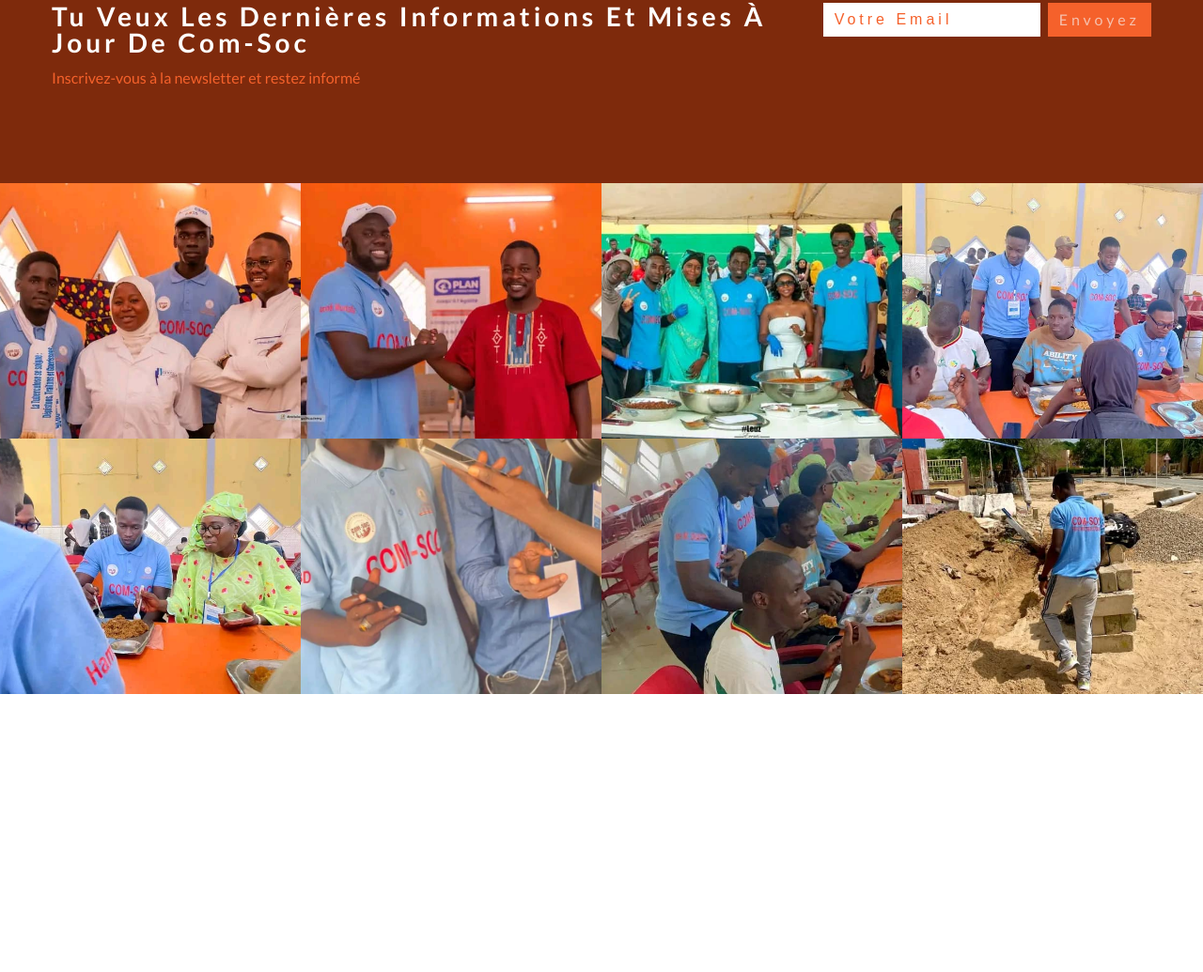
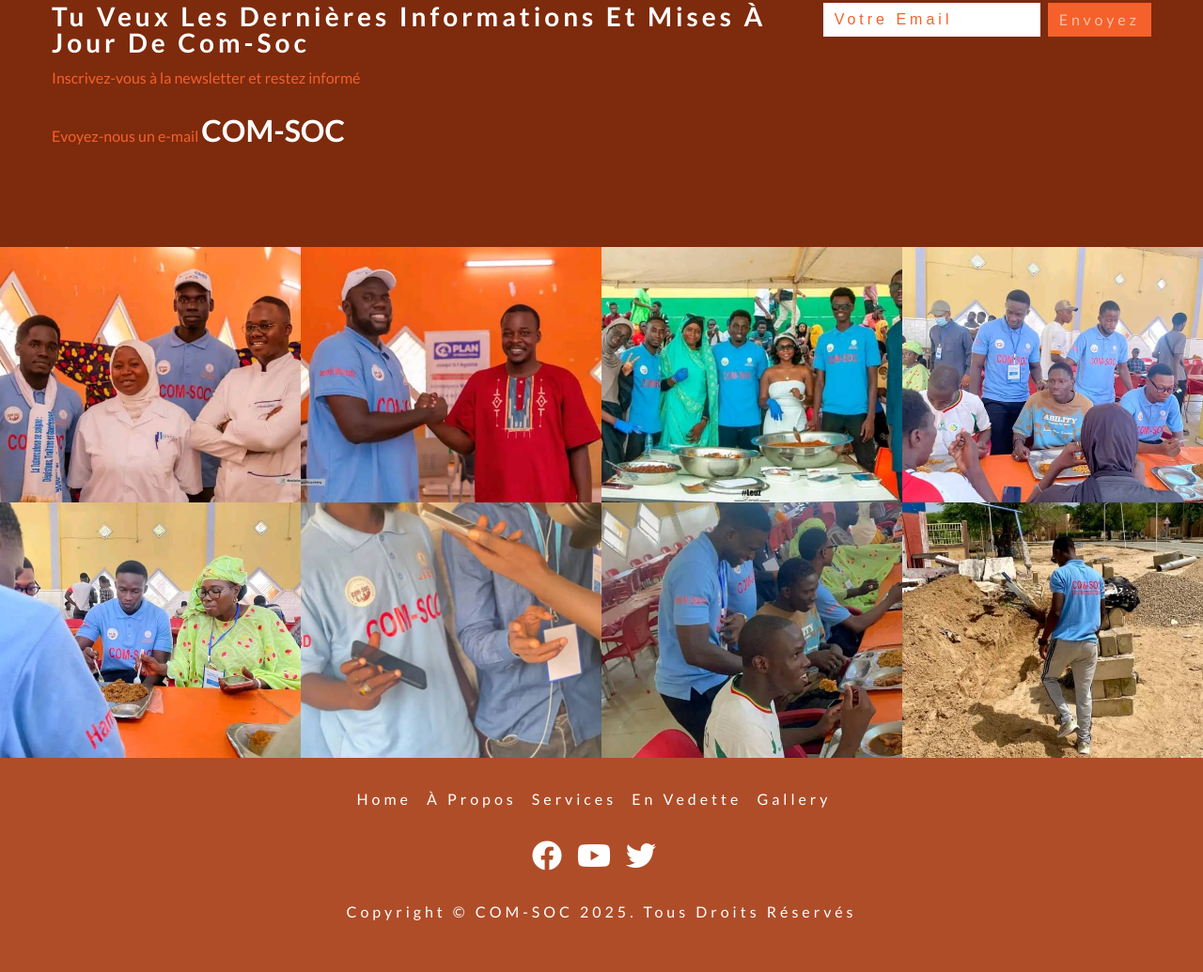
Before and after one commit to Mouha78-svg/COM-SOC, a plain HTML site: page index.html in a window 1280 px wide. Shown: the part 2737-3772 px from the top of the page at 94% size. Before the commit the page ends 3476 px from the top, so only its background shows below. Drawn offline with Linux system fonts and the light colour scheme.

Commit message:
update site com-soc

```diff
--- a/css/style.css
+++ b/css/style.css
@@ -255,6 +255,7 @@ About
     align-self: center;
   }
 }
+
 .about-photo {
   max-width: 40vw;
 }
@@ -528,3 +529,53 @@ Gallery
 Footer
 ===============
 */
+
+.footer {
+  background-color: var(--clr-primary-2);
+  text-align: center;
+  padding: 2rem;
+}
+.footer-links,
+.footer-icons {
+  display: flex;
+  justify-content: center;
+  flex-wrap: wrap;
+  margin-bottom: 1.5rem;
+}
+.footer-link {
+  color: var(--clr-white);
+  text-transform: capitalize;
+  font-size: 1rem;
+  margin-right: 1rem;
+  letter-spacing: var(--spacing);
+  transition: var(--transition);
+}
+.footer-link:hover {
+  color: var(--clr-primary-1);
+  background-color: var(--clr-white);
+  padding: 3px;
+  border-radius: 5px;
+}
+.footer-icon {
+  font-size: 2rem;
+  margin-right: 1rem;
+  color: var(--clr-white);
+  transition: var(--transition);
+}
+.footer-icon:hover {
+  color: var(--clr-primary-1);
+  background-color: var(--clr-white);
+  border-radius: 10px;
+  padding: 2px;
+}
+.copyright {
+  text-transform: capitalize;
+  letter-spacing: var(--spacing);
+  color: var(--clr-white);
+}
+
+.mailto {
+  font-size: 2rem;
+  color: var(--clr-white);
+  font-weight: 700;
+}
--- a/index.html
+++ b/index.html
@@ -221,6 +221,10 @@
         <article class="contact-title">
           <h3>tu veux les dernières informations et mises à jour de com-soc</h3>
           <p>Inscrivez-vous à la newsletter et restez informé</p>
+          <p>
+            Evoyez-nous un e-mail
+            <a href="mailto:mseye792@gmail.com" class="mailto"> COM-SOC</a>
+          </p>
         </article>
         <!-- contact from -->
         <form class="contact-form">
@@ -306,6 +310,67 @@
       </div>
     </section>
     <!-- end section gallery -->
-    <source src="js/app.js" />
+    <!-- footer -->
+    <footer class="section footer">
+      <!-- footer links -->
+      <ul class="footer-links">
+        <!-- single link -->
+        <li>
+          <a href="#home" class="footer-link scroll-link">home</a>
+        </li>
+        <!-- single link -->
+        <!-- single link -->
+        <li>
+          <a href="#about" class="footer-link scroll-link">à propos</a>
+        </li>
+        <!-- single link -->
+        <!-- single link -->
+        <li>
+          <a href="#services" class="footer-link scroll-link">services</a>
+        </li>
+        <!-- single link -->
+        <!-- single link -->
+        <li>
+          <a href="#featured" class="footer-link scroll-link">en vedette</a>
+        </li>
+        <!-- single link -->
+        <!-- single link -->
+        <li>
+          <a href="#gallery" class="footer-link scroll-link">gallery</a>
+        </li>
+        <!-- single link -->
+      </ul>
+      <!-- end of footer link -->
+      <!-- footer icons -->
+      <ul class="footer-icons">
+        <!-- single footet icon -->
+        <li>
+          <a href="#" class="footer-icon" target="_blank">
+            <i class="fab fa-facebook"></i>
+          </a>
+        </li>
+        <!-- end single footet icon -->
+        <!-- single footet icon -->
+        <li>
+          <a href="#" class="footer-icon" target="_blank">
+            <i class="fab fa-youtube"></i>
+          </a>
+        </li>
+        <!-- end single footet icon -->
+        <!-- single footet icon -->
+        <li>
+          <a href="#" class="footer-icon" target="_blank">
+            <i class="fab fa-twitter"></i>
+          </a>
+        </li>
+        <!-- end single footet icon -->
+      </ul>
+      <p class="copyright">
+        copyright &copy; COM-SOC <span id="date"></span>. Tous droits réservés
+      </p>
+      <!-- end footer icons -->
+    </footer>
+    <!-- end footer -->
+    <script src="./js/app.js" type="module"></script>
   </body>
 </html>
--- a/js/app.js
+++ b/js/app.js
@@ -0,0 +1,37 @@
+// ********** set date ************
+// select span
+// const date = (document.querySelector(".date").innerHTML =
+//   new Date().getFullYear());
+const date = document.querySelector("#date");
+date.textContent = new Date().getFullYear();
+// ********** nav toggle ************
+// select button and links
+const navBtn = document.getElementById("nav-toggle");
+const links = document.getElementById("nav-links");
+// add event listener
+navBtn.addEventListener("click", () => {
+  links.classList.toggle("show-links");
+});
+
+// ********** smooth scroll ************
+// select links
+const scrollLinks = document.querySelectorAll(".scroll-link");
+scrollLinks.forEach((link) => {
+  link.addEventListener("click", (e) => {
+    // prevent default
+    e.preventDefault();
+    links.classList.remove("show-links");
+
+    const id = e.target.getAttribute("href").slice(1);
+    const element = document.getElementById(id);
+    //
+    let position = element.offsetTop - 62;
+
+    window.scrollTo({
+      left: 0,
+      // top: element.offsetTop,
+      top: position,
+      behavior: "smooth",
+    });
+  });
+});
```
